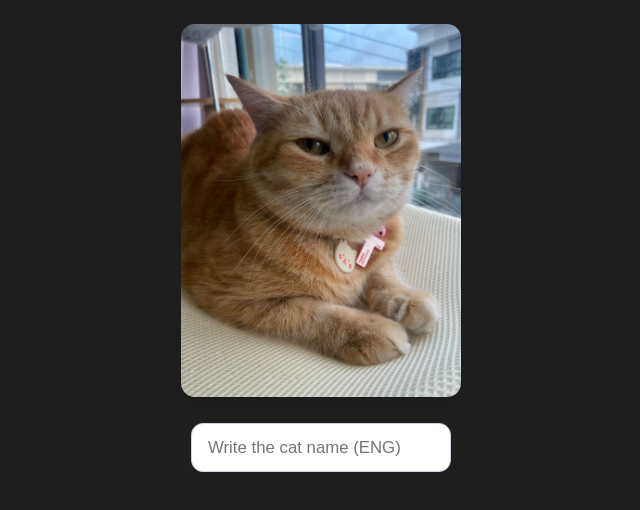
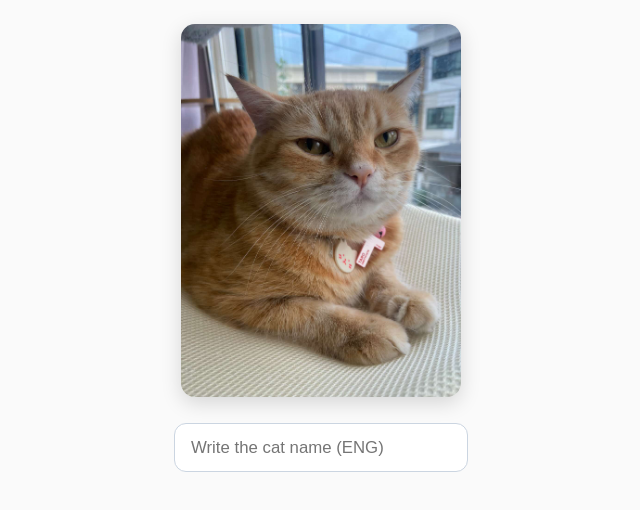
Before and after one commit to Munggon221133/my-love, a React (Vite) app: page / in a window 1280 px wide. Shown: the top 510 px of the page, without its empty margins (319-959 px from the left). Built offline with nearby package versions, Linux system fonts and the light colour scheme.

Commit message:
feat: Change background color

```diff
--- a/src/pages/Gallery/Gallery.css
+++ b/src/pages/Gallery/Gallery.css
@@ -1,32 +1,3 @@
-:root {
-    --ink: #f4f4f5;
-    --muted: #bdbdbf;
-    --border: rgba(255, 255, 255, 0.08);
-    --ring: rgba(198, 142, 135, 0.35);
-    --accent: #c68e87;
-    --accent-2: #d2a49e;
-}
-
-* {
-    box-sizing: border-box;
-}
-
-html,
-body,
-#root {
-    height: 100%;
-}
-
-body {
-    margin: 0;
-    color: var(--ink);
-    background-color: #1F1F1F;
-    font-family: system-ui, -apple-system, Segoe UI, Roboto, "Noto Sans",
-        "Helvetica Neue", Arial, "Apple Color Emoji", "Segoe UI Emoji";
-    -webkit-font-smoothing: antialiased;
-    -moz-osx-font-smoothing: grayscale;
-}
-
 .credits-page {
     position: relative;
     min-height: 100vh;
@@ -50,7 +21,7 @@ body {
 .progress-bar {
     height: 100%;
     width: 0%;
-    background: var(--accent);
+    background: #c68e87;
     transition: width .15s linear;
 }
 
@@ -90,7 +61,7 @@ body {
 
 .choices-prompt {
     text-align: center;
-    color: var(--accent-2);
+    color: #d2a49e;
     font-size: clamp(14px, 3vw, 16px);
     margin: 8px 0 6px;
 }
@@ -104,7 +75,7 @@ body {
 }
 
 .choice-btn {
-    border: 1px solid var(--border);
+    border: 1px solid rgba(255, 255, 255, 0.08);
     padding: 14px 22px;
     border-radius: 14px;
     font-weight: 800;
@@ -120,7 +91,7 @@ body {
 
 /* Filled accent for YES, outline for NO */
 .choice-btn.yes {
-    background: var(--accent);
+    background: #c68e87;
     border-color: transparent;
 }
 
@@ -129,19 +100,19 @@ body {
 }
 
 .choice-btn.no {
-    color: var(--ink);
+    color: #f4f4f5;
     border-color: rgba(255, 255, 255, 0.12);
     background: transparent;
 }
 
 .choice-btn.no:hover {
-    border-color: var(--accent);
+    border-color: #c68e87;
     color: #fff;
 }
 
 .choice-btn:focus {
     outline: none;
-    box-shadow: 0 0 0 3px var(--ring);
+    box-shadow: 0 0 0 3px rgba(198, 142, 135, 0.35);
 }
 
 .choice-btn:active {
@@ -183,7 +154,7 @@ body {
     display: block;
     width: 100%;
     height: 100%;
-    background: var(--color, var(--accent));
+    background: var(--color, #c68e87);
     border-radius: 3px;
 }
 
--- a/src/pages/Gallery/Gallery.tsx
+++ b/src/pages/Gallery/Gallery.tsx
@@ -112,7 +112,7 @@ export default function Gallery() {
     };
 
     return (
-        <div className="credits-page">
+        <div className="credits-page" style={{ backgroundColor:  "#1F1F1F"}}>
 
             <div className="progress">
                 <div className="progress-bar" style={{ width: `${progress * 100}%` }} />
```
